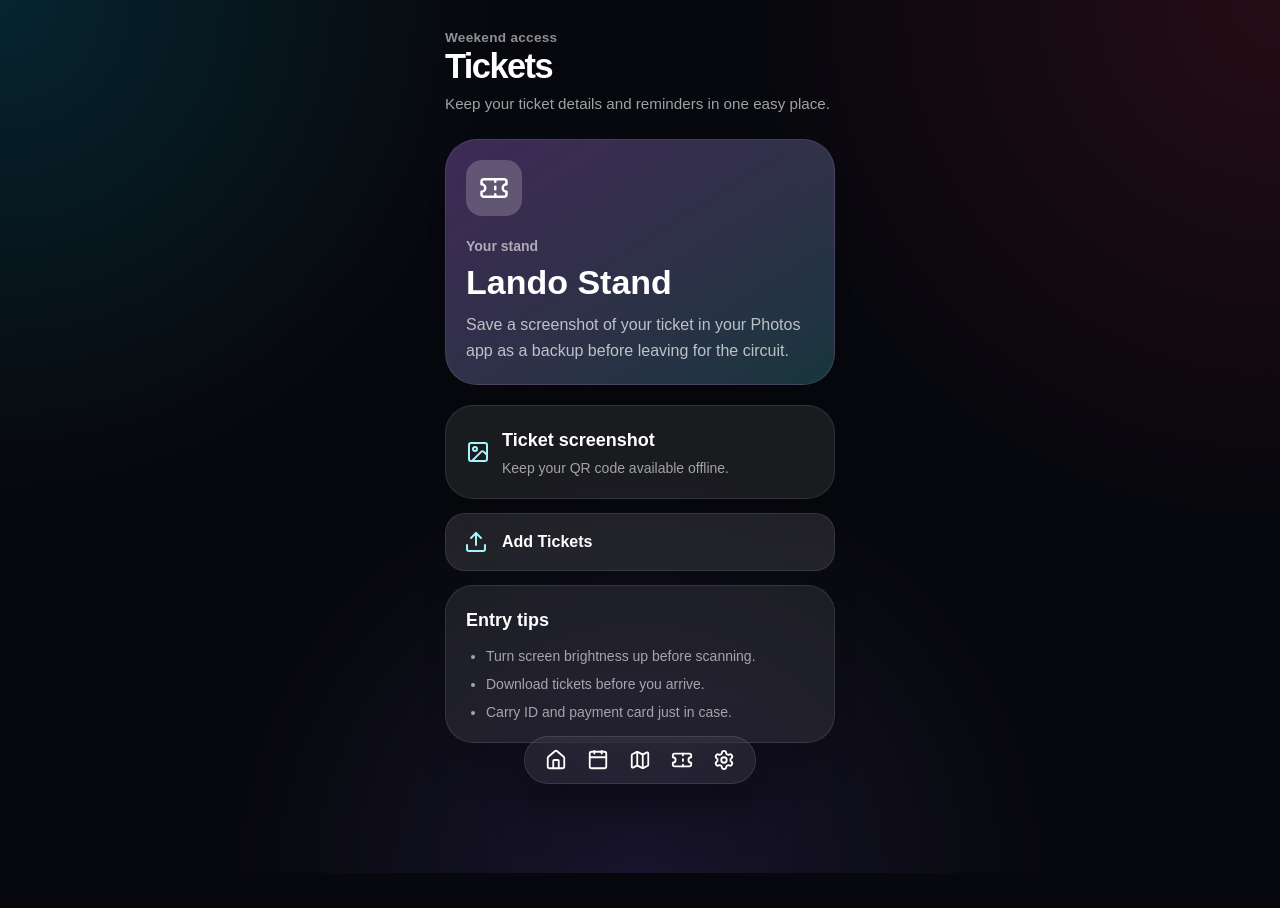
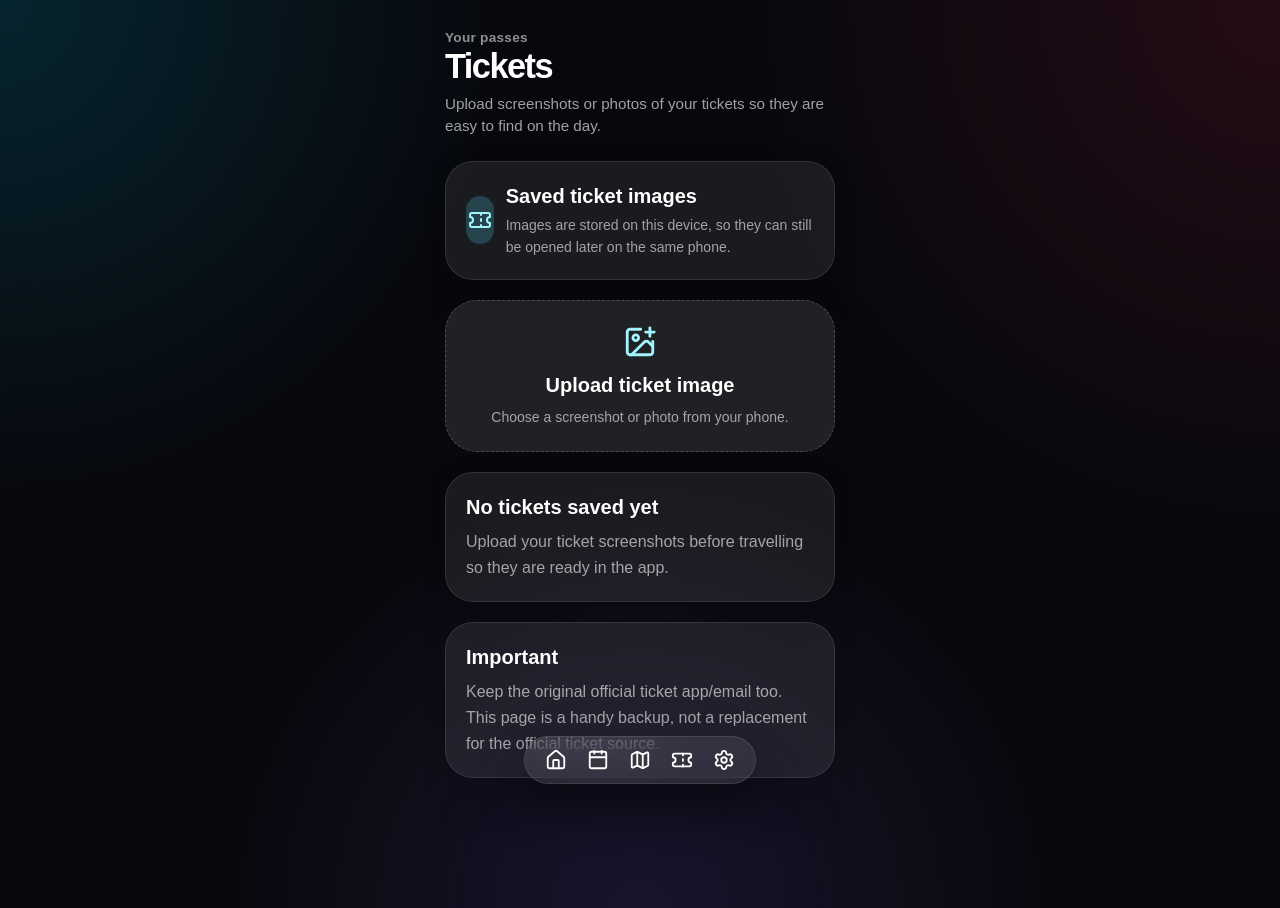
Before and after one commit to ArranSTe/silverstone-companion, a Next.js app: page /tickets in a window 1280 px wide. Before the commit the page ends 873 px from the top, so only its background shows below. Built offline with nearby package versions, Linux system fonts and the light colour scheme.

Commit message:
Small Fixes

```diff
--- a/app/components/TentMapClient.tsx
+++ b/app/components/TentMapClient.tsx
@@ -10,11 +10,16 @@ import {
   useMap,
 } from "react-leaflet"
 import L from "leaflet"
-import { LocateFixed, MapPin, Save } from "lucide-react"
+import { Flag, LocateFixed, MapPin, Save } from "lucide-react"
 
 type LocationPoint = {
   lat: number
   lng: number
+}
+
+const SILVERSTONE_LOCATION: LocationPoint = {
+  lat: 52.0786,
+  lng: -1.0169,
 }
 
 function FlyToLocation({ location }: { location: LocationPoint | null }) {
@@ -27,6 +32,20 @@ function FlyToLocation({ location }: { location: LocationPoint | null }) {
       duration: 1,
     })
   }, [location, map])
+
+  useEffect(() => {
+    const centreSilverstone = () => {
+      map.flyTo([SILVERSTONE_LOCATION.lat, SILVERSTONE_LOCATION.lng], 15, {
+        duration: 1,
+      })
+    }
+
+    window.addEventListener("centre-silverstone-map", centreSilverstone)
+
+    return () => {
+      window.removeEventListener("centre-silverstone-map", centreSilverstone)
+    }
+  }, [map])
 
   return null
 }
@@ -60,10 +79,9 @@ export default function TentMapClient() {
 
 const tentIcon = useMemo(() => {
   return L.divIcon({
-      className: "",
+    className: "tent-marker-icon",
     html: `
       <div style="
-          transform: translate(-50%, -100%);
         display: flex;
         align-items: center;
         justify-content: center;
@@ -80,6 +98,7 @@ export default function TentMapClient() {
     `,
     iconSize: [42, 42],
     iconAnchor: [21, 42],
+    popupAnchor: [0, -42],
   })
 }, [])
 
@@ -156,6 +175,11 @@ export default function TentMapClient() {
     }
 
     setCurrentLocation({ ...currentLocation })
+  }
+
+  const centreOnSilverstone = () => {
+  setCurrentLocation((current) => current)
+  window.dispatchEvent(new CustomEvent("centre-silverstone-map"))
 }
 
   const startPosition: [number, number] = currentLocation
--- a/app/map/page.tsx
+++ b/app/map/page.tsx
@@ -15,9 +15,9 @@ export default function MapPage() {
     setScale((current) => Math.min(current + 0.25, 4))
   }
 
-  const zoomOut = () => {
-    setScale((current) => Math.max(current - 0.25, 1))
-  }
+const zoomOut = () => {
+  setScale((current) => Math.max(current - 0.25, 0.35))
+}
 
   const resetMap = () => {
     setScale(1)
@@ -53,7 +53,7 @@ export default function MapPage() {
     if (event.deltaY < 0) {
       setScale((current) => Math.min(current + 0.15, 4))
     } else {
-      setScale((current) => Math.max(current - 0.15, 1))
+      setScale((current) => Math.max(current - 0.15, 0.35))
     }
   }
 
--- a/app/tent-map/page.tsx
+++ b/app/tent-map/page.tsx
@@ -1,6 +1,7 @@
 "use client"
 
 import dynamic from "next/dynamic"
+import { Flag, LocateFixed, MapPin, Save } from "lucide-react"
 
 const TentMapClient = dynamic(() => import("../components/TentMapClient"), {
   ssr: false,
--- a/app/tickets/page.tsx
+++ b/app/tickets/page.tsx
@@ -1,79 +1,177 @@
 "use client"
 
-import { Ticket, Upload, ImageIcon } from "lucide-react"
+import { useEffect, useState } from "react"
+import { ImagePlus, Ticket, Trash2 } from "lucide-react"
+
+type SavedTicket = {
+  id: string
+  name: string
+  image: string
+  createdAt: string
+}
+
+const TICKET_KEY = "silverstone-saved-ticket-images"
 
 export default function TicketsPage() {
+  const [tickets, setTickets] = useState<SavedTicket[]>([])
+
+  useEffect(() => {
+    const saved = localStorage.getItem(TICKET_KEY)
+
+    if (saved) {
+      try {
+        setTickets(JSON.parse(saved))
+      } catch {
+        localStorage.removeItem(TICKET_KEY)
+      }
+    }
+  }, [])
+
+  const saveTickets = (nextTickets: SavedTicket[]) => {
+    setTickets(nextTickets)
+    localStorage.setItem(TICKET_KEY, JSON.stringify(nextTickets))
+  }
+
+  const handleUpload = (files: FileList | null) => {
+    if (!files || files.length === 0) return
+
+    Array.from(files).forEach((file) => {
+      if (!file.type.startsWith("image/")) {
+        alert("Please upload an image file.")
+        return
+      }
+
+      const reader = new FileReader()
+
+      reader.onload = () => {
+        const image = reader.result
+
+        if (typeof image !== "string") return
+
+        const newTicket: SavedTicket = {
+          id: crypto.randomUUID(),
+          name: file.name,
+          image,
+          createdAt: new Date().toISOString(),
+        }
+
+        saveTickets([...tickets, newTicket])
+      }
+
+      reader.readAsDataURL(file)
+    })
+  }
+
+  const deleteTicket = (id: string) => {
+    const confirmed = confirm("Delete this saved ticket image?")
+    if (!confirmed) return
+
+    saveTickets(tickets.filter((ticket) => ticket.id !== id))
+  }
+
   return (
     <main className="iphone-page text-white">
       <header className="iphone-header">
-        <p className="iphone-eyebrow">Weekend access</p>
+        <p className="iphone-eyebrow">Your passes</p>
 
-        <h1 className="iphone-title">
-          Tickets
-        </h1>
+        <h1 className="iphone-title">Tickets</h1>
 
         <p className="iphone-subtitle">
-          Keep your ticket details and reminders in one easy place.
+          Upload screenshots or photos of your tickets so they are easy to find
+          on the day.
         </p>
       </header>
 
-      <section className="rounded-[32px] bg-gradient-to-br from-purple-400/30 to-cyan-300/20 border border-white/10 p-5 shadow-xl">
-        <div className="h-14 w-14 rounded-2xl bg-white/20 flex items-center justify-center mb-5">
-          <Ticket size={30} />
-        </div>
+      <section className="iphone-card mb-5">
+        <div className="flex items-center gap-3">
+          <div className="h-12 w-12 rounded-2xl bg-cyan-300/20 flex items-center justify-center">
+            <Ticket className="text-cyan-200" />
+          </div>
 
-        <p className="text-white/60 text-sm font-bold">
-          Your stand
-        </p>
+          <div>
+            <h2 className="text-xl font-black">Saved ticket images</h2>
 
-        <h2 className="text-[34px] leading-[36px] font-black mt-2">
-          Lando Stand
-        </h2>
-
-        <p className="text-white/70 mt-3 leading-relaxed">
-          Save a screenshot of your ticket in your Photos app as a backup before leaving for the circuit.
-        </p>
-      </section>
-
-      <section className="iphone-list mt-5">
-        <div className="iphone-card">
-          <div className="flex items-center gap-3">
-            <ImageIcon className="text-cyan-200" />
-
-            <div>
-              <h2 className="font-black text-lg">
-                Ticket screenshot
-              </h2>
-
-              <p className="text-white/60 text-sm mt-1">
-                Keep your QR code available offline.
-              </p>
-            </div>
+            <p className="text-white/60 text-sm mt-1 leading-relaxed">
+              Images are stored on this device, so they can still be opened
+              later on the same phone.
+            </p>
           </div>
-        </div>
-
-        <button className="iphone-button w-full">
-          <Upload className="text-cyan-200" />
-
-          <span>
-            Add Tickets
-          </span>
-        </button>
-
-        <div className="iphone-card">
-          <h2 className="font-black text-lg">
-            Entry tips
-          </h2>
-
-          <ul className="text-white/60 text-sm mt-3 space-y-2 list-disc pl-5">
-            <li>Turn screen brightness up before scanning.</li>
-            <li>Download tickets before you arrive.</li>
-            <li>Carry ID and payment card just in case.</li>
-          </ul>
         </div>
       </section>
 
+      <label className="mb-5 flex min-h-[150px] cursor-pointer flex-col items-center justify-center rounded-[32px] border border-dashed border-white/20 bg-white/10 p-6 text-center active:scale-[0.98] transition">
+        <ImagePlus className="text-cyan-200 mb-3" size={34} />
 
+        <span className="text-xl font-black">Upload ticket image</span>
+
+        <span className="text-white/60 text-sm mt-2">
+          Choose a screenshot or photo from your phone.
+        </span>
+
+        <input
+          type="file"
+          accept="image/*"
+          multiple
+          className="hidden"
+          onChange={(event) => handleUpload(event.target.files)}
+        />
+      </label>
+
+      {tickets.length === 0 ? (
+        <section className="iphone-card">
+          <h2 className="text-xl font-black">No tickets saved yet</h2>
+
+          <p className="text-white/60 mt-2 leading-relaxed">
+            Upload your ticket screenshots before travelling so they are ready
+            in the app.
+          </p>
+        </section>
+      ) : (
+        <section className="space-y-5">
+          {tickets.map((ticket) => (
+            <article key={ticket.id} className="iphone-card">
+              <div className="flex items-center justify-between gap-4 mb-4">
+                <div className="min-w-0">
+                  <h2 className="text-xl font-black truncate">
+                    {ticket.name}
+                  </h2>
+
+                  <p className="text-white/45 text-sm mt-1">
+                    Saved{" "}
+                    {new Date(ticket.createdAt).toLocaleDateString("en-GB", {
+                      day: "numeric",
+                      month: "short",
+                    })}
+                  </p>
+                </div>
+
+                <button
+                  onClick={() => deleteTicket(ticket.id)}
+                  className="h-11 w-11 rounded-2xl bg-red-400/15 text-red-200 flex items-center justify-center active:scale-95"
+                  aria-label="Delete ticket"
+                >
+                  <Trash2 size={20} />
+                </button>
+              </div>
+
+              <img
+                src={ticket.image}
+                alt={ticket.name}
+                className="w-full rounded-[24px] border border-white/10"
+              />
+            </article>
+          ))}
+        </section>
+      )}
+
+      <section className="iphone-card mt-5">
+        <h2 className="text-xl font-black">Important</h2>
+
+        <p className="text-white/60 mt-2 leading-relaxed">
+          Keep the original official ticket app/email too. This page is a handy
+          backup, not a replacement for the official ticket source.
+        </p>
+      </section>
     </main>
   )
 }
```
Lines whose indentation alone changed are shown as unchanged.
